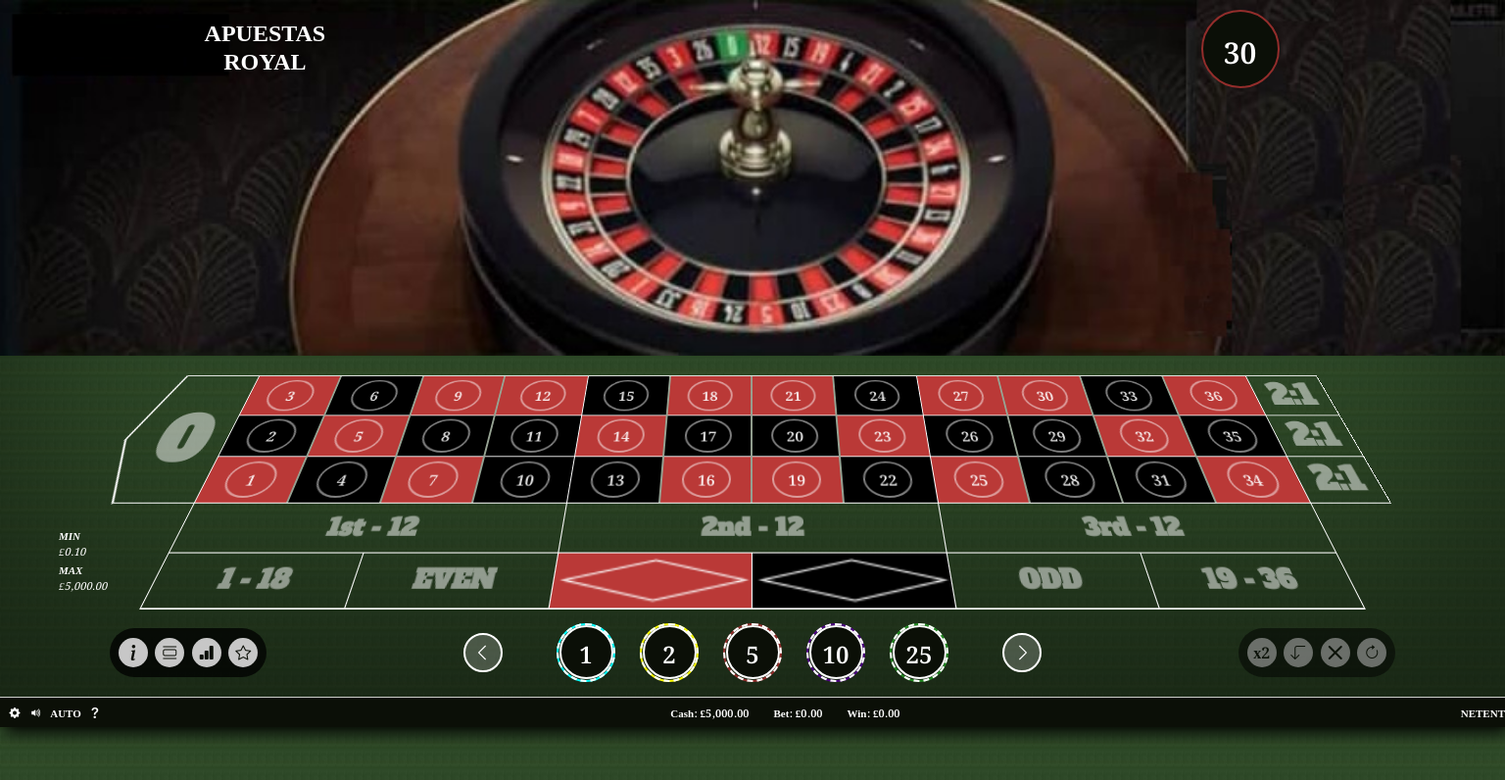
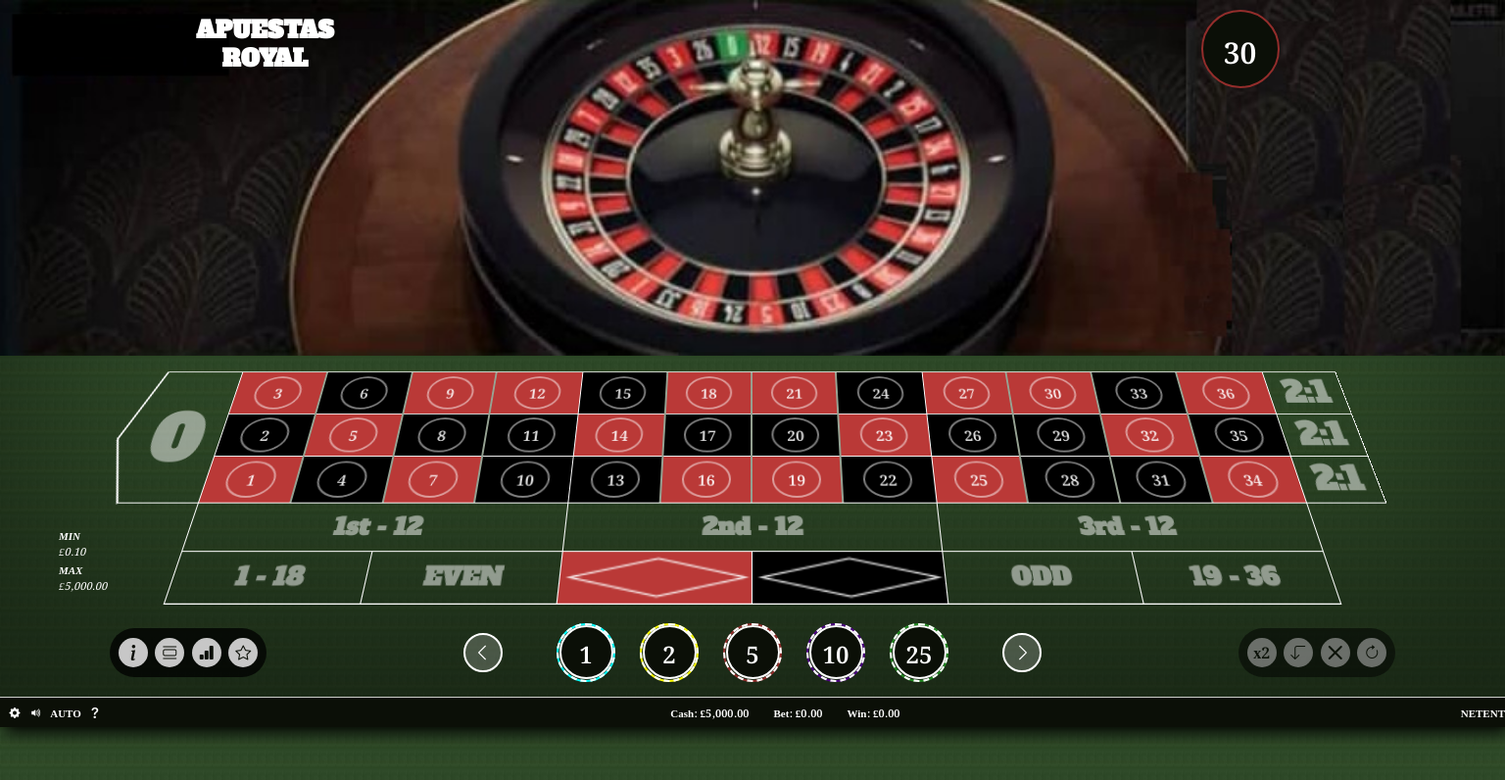
Before and after one commit to gfadavid/workflow-with-gulp-v4, a website: page site-royale/dist/index.html in a window 1536 px wide. Shown: the whole page at 98% size. Drawn offline with nearby package versions, Linux system fonts and the light colour scheme; files that its build step writes are made by us from their sources.

Commit message:
Ajustes de inclinación en resoluciones altas.

```diff
--- a/site-royale/dev/scss/main.scss
+++ b/site-royale/dev/scss/main.scss
@@ -165,7 +165,7 @@ p {
                     left: 15%;
                     &__title {
                         text-transform: uppercase;
-                        text-align: center;
+                        text-align: center;font-family: $font-family--2;
                         font-weight: $fw--bold;
                         font-size: $fsz--4;
                     }
@@ -177,6 +177,9 @@ p {
         }
         .perspective {
             perspective: 400px;
+            @media screen and (min-width: 1400px) {
+                perspective: 600px;
+            }
         }
         .table {
             // background-color: darkgoldenrod;
```
Also changed, not shown: site-royale/dist/css/main.min.css.
